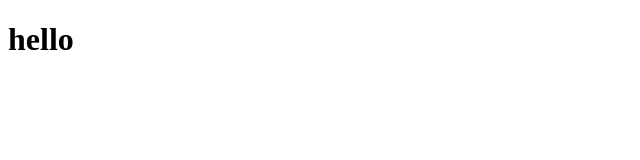
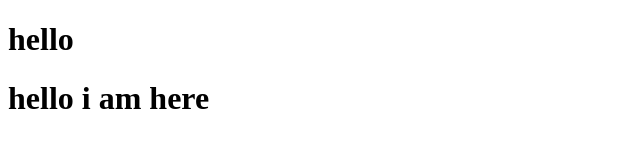
Before and after one commit to azad54/abc-web, a plain HTML site: page index.html in a window 1280 px wide. Shown: the whole page, without its empty margins (0-640 px from the left). Drawn offline with Linux system fonts and the light colour scheme.

Commit message:
second chanfe

```diff
--- a/index.html
+++ b/index.html
@@ -8,5 +8,6 @@
 </head>
 <body>
     <h1>hello</h1>
+    <h1> hello i am here </h1>
 </body>
 </html>
```
